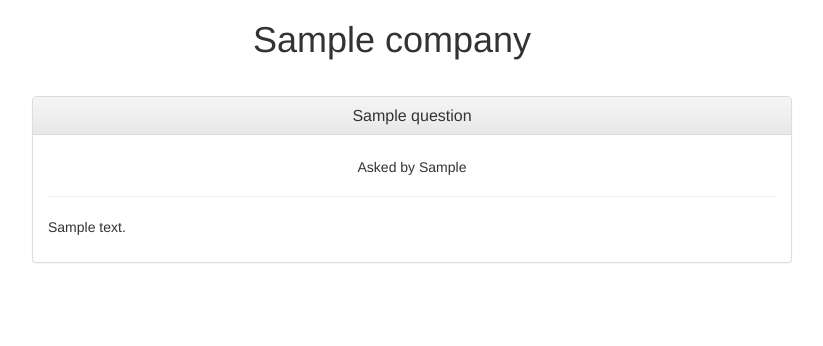
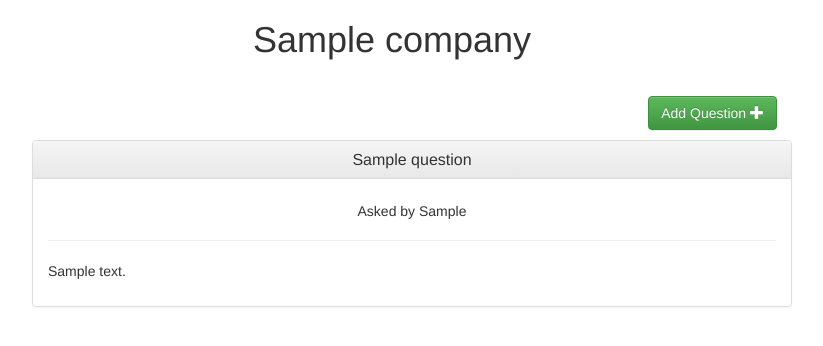
Before and after one commit to g12mcgov/CareerHack, a Flask app: a page that uses templates/company.html in a window 1280 px wide. Shown: the top 346 px of the page, without its empty margins (248-1071 px from the left). Run offline with Flask 2, Linux system fonts and the light colour scheme; tables that the repository leaves empty hold one stand-in row (values such as "Sample post"); some libraries are stand-ins or nearby versions.

Commit message:
Working on insertion

```diff
--- a/app.py
+++ b/app.py
@@ -8,7 +8,7 @@
 # @Web:    http://grantmcgovern.com
 #
 # @Last Modified by:   grantmcgovern
-# @Last Modified time: 2015-12-09 00:20:36
+# @Last Modified time: 2015-12-10 22:28:52
 
 
 import sys
@@ -67,7 +67,6 @@ def index():
 def about():
     return render_template('about.html')
 
-
 @app.route('/<company_name>')
 def company(company_name):
     """
@@ -79,8 +78,6 @@ def company(company_name):
             )
 
         metadata = [item for item in query]
-
-        print metadata
 
     return render_template(
         'company.html',
@@ -96,12 +93,19 @@ def topics(topic_name):
     """
     with app.app_context():
         query = db.engine.execute(
-            'select * from "Companies" inner join (select * from "Interviewers" inner join (select * from "Topics" inner join(select * from "Questions" left outer join (select * from "Answers") AS joinB using ("QuestionID")) AS joinA using ("TopicID")) as joinC using ("InterviewerID")) AS joinD using ("CompanyID") where "TopicName" =\'%s\';' % topic_name
+            'select * from "Companies" inner join \
+            	(select * from "Interviewers" inner join \
+            		(select * from "Topics" inner join \
+            			(select * from "Questions" left outer join \
+            				(select * from "Answers") AS joinB \
+            				using ("QuestionID")) AS joinA \
+        					using ("TopicID")) as joinC \
+        					using ("InterviewerID")) AS joinD \
+        					using ("CompanyID") \
+    					where "TopicName" =\'%s\';' % topic_name
             )
 
         metadata = [item for item in query]
-
-        print metadata
 
     return render_template(
         'topic.html',
@@ -117,12 +121,21 @@ def jobs(job_name):
     """
     with app.app_context():
         query = db.engine.execute(
-            'select * from "Companies" inner join (select * from "Interviewers" inner join (select * from "Topics" inner join(select * from "JobTypes" inner join (select * from "Questions" left outer join (select * from "Answers") AS joinC using ("QuestionID")) AS joinA using ("JobID")) AS joinB using ("TopicID")) AS joinD using ("InterviewerID")) AS joinE using ("CompanyID") where "JobPosition" =\'%s\';' % job_name.replace("%20", " ")
+            'select * from "Companies" inner join \
+            	(select * from "Interviewers" inner join \
+            		(select * from "Topics" inner join \
+            			(select * from "JobTypes" inner join \
+            				(select * from "Questions" left outer join \
+            					(select * from "Answers") AS joinC \
+            					using ("QuestionID")) AS joinA \
+        						using ("JobID")) AS joinB \
+        						using ("TopicID")) AS joinD \
+        						using ("InterviewerID")) AS joinE \
+        						using ("CompanyID") \
+    						where "JobPosition" =\'%s\';' % job_name.replace("%20", " ")
             )
 
         metadata = [item for item in query]
-
-        print metadata
 
     return render_template(
         'job.html',
@@ -130,6 +143,25 @@ def jobs(job_name):
         metadata=metadata
         )
 
+@app.route('/insert-question/<company_name>', methods=['POST'])
+def insert_question_by_company(company_name):
+	data = json.loads(request.get_data())
+	if data:
+		# First get company ID
+		company_id = db.engine.execute(
+			'SELECT "CompanyID" FROM "Companies" WHERE "Name"=\'%s\';' % company_name
+		).first()[0]
+
+		# Insert Interviewer
+		insert_interviewer_query = db.engine.execute(
+			'INSERT INTO "Interviewers" ("Interviewer", "Position", "CompanyID") VALUES (\'{}\', \'{}\', \'{}\');'
+			.format(
+				data['interviewer_input'],
+				data['position_input'],
+				company_id)
+			)
+
+	return Response(mimetype="application/json")
 
 ########################################################
 ## STATIC ASSETS
--- a/static/css/style.css
+++ b/static/css/style.css
@@ -2,7 +2,7 @@
 * @Author: grantmcgovern
 * @Date:   2015-12-07 22:45:35
 * @Last Modified by:   grantmcgovern
-* @Last Modified time: 2015-12-09 00:12:54
+* @Last Modified time: 2015-12-10 16:35:16
 */
 
 
@@ -88,6 +88,11 @@
 	font-size: 1em;
 }
 
+.questions button {
+	float: right;
+	margin-bottom: 10px;
+}
+
 .topic {
 	width: 800px;
 	margin: 0 auto;
--- /dev/null
+++ b/static/js/careerhack.js
@@ -0,0 +1,38 @@
+/*
+* @Author: grantmcgovern
+* @Date:   2015-12-10 16:36:40
+* @Last Modified by:   grantmcgovern
+* @Last Modified time: 2015-12-10 18:52:00
+*/
+
+$(document).ready(function() {
+	// Add question button handler
+	$("#add-question").on('click', function(event) {
+		// Display modal to add question
+		$("#add-question-modal").modal('show');
+	});
+
+	// Process add question form submission
+	$("#add-question-form-button").on('click', function(event) {
+		event.preventDefault();
+		var company_name = $('.questions').data('company-name');
+		// POST data
+		var data = {
+			'interviewer_input': $('#interviewer-input').val(),
+			'question_input': $('#question-input').val(),
+			'answer_input': $('#answer-input').val(),
+			'position_input': $('#question-input')
+		};
+		console.log(data);
+		// Ajax request for form submission
+		$.ajax({
+			url: '/insert-question/' + company_name,
+			type: 'POST',
+			dataType: 'JSON',
+			data: JSON.stringify(data),
+			success: function(data) {
+				console.log("posted");
+			}
+		});
+	});
+});
--- a/templates/company.html
+++ b/templates/company.html
@@ -13,10 +13,70 @@
         <link rel="stylesheet" href="/bower_components/bootstrap/dist/css/bootstrap-theme.min.css"></script>
         <!-- Local CSS -->
     	<link rel="stylesheet" href="/css/style.css">
+    	<!-- Local JS -->
+    	<script type="text/javascript" src="/js/careerhack.js"></script>
     </head>
     <body>
-    	<div class="questions">
+    	<div class="container-fluid">
+	    	<div class="questions" data-company-name="{{ name }}">
 		    	<h1>{{ name }}</h1>
+		    	<div class="container-fluid">
+		    		<button id="add-question" type="button" class="btn btn-success">
+		    			Add Question <span class="glyphicon glyphicon-plus" aria-hidden="true"></span>
+		    		</button>
+		    		<div id="add-question-modal" class="modal fade" tabindex="-1" role="dialog">
+						<div class="modal-dialog">
+							<div class="modal-content">
+								<div class="modal-header">
+									<button type="button" class="close" data-dismiss="modal" aria-label="Close">
+										<span aria-hidden="true">&times;</span>
+									</button>
+										<h4 class="modal-title">Add Question for {{ name }}</h4>
+								</div>
+								<div class="modal-body">
+									<form id="add-question-form" class="form-horizontal">
+										<div class="form-group">
+											<label for="interviewer" class="col-sm-2 control-label">Interviewer</label>
+											<div class="col-sm-10">
+												<input type="text" class="form-control" id="interviewer-input" placeholder="Interviewer">
+											</div>
+										</div>
+										<div class="form-group">
+											<label for="position" class="col-sm-2 control-label">Position</label>
+											<div class="col-sm-10">
+												<input type="text" class="form-control" id="position-input" placeholder="Position">
+											</div>
+										</div>
+										<div class="form-group">
+											<label for="question" class="col-sm-2 control-label">Question</label>
+											<div class="col-sm-10">
+												<textarea class="form-control" rows="3" id="question-input" placeholder="Question"></textarea>
+											</div>
+										</div>
+										<div class="form-group">
+											<label for="answer" class="col-sm-2 control-label">Answer</label>
+											<div class="col-sm-10">
+												<textarea class="form-control" rows="5" id="answer-input" placeholder="Answer"></textarea>
+											</div>
+										</div>
+										<div class="form-group">
+											<div class="col-sm-offset-2 col-sm-10">
+												<div class="checkbox">
+													<label>
+														<input type="checkbox"> Undergraduate?
+													</label>
+												</div>
+											</div>
+										</div>
+									</form>
+								</div>
+								<div class="modal-footer">
+									<button id="add-question-form-button" type="button" class="btn btn-primary">Submit</button>
+								</div>
+							</div><!-- /.modal-content -->
+						</div><!-- /.modal-dialog -->
+					</div><!-- /.modal -->
+			    </div>
 		    	<ul class="question">
 		    		{% for question in metadata %}
 	    			<li>
@@ -38,5 +98,6 @@
 		    		{% endfor %}
 		    	</ul>
 		    </div>
+		</div>
     </body>
 </html>
```
Lines whose indentation alone changed are shown as unchanged.
